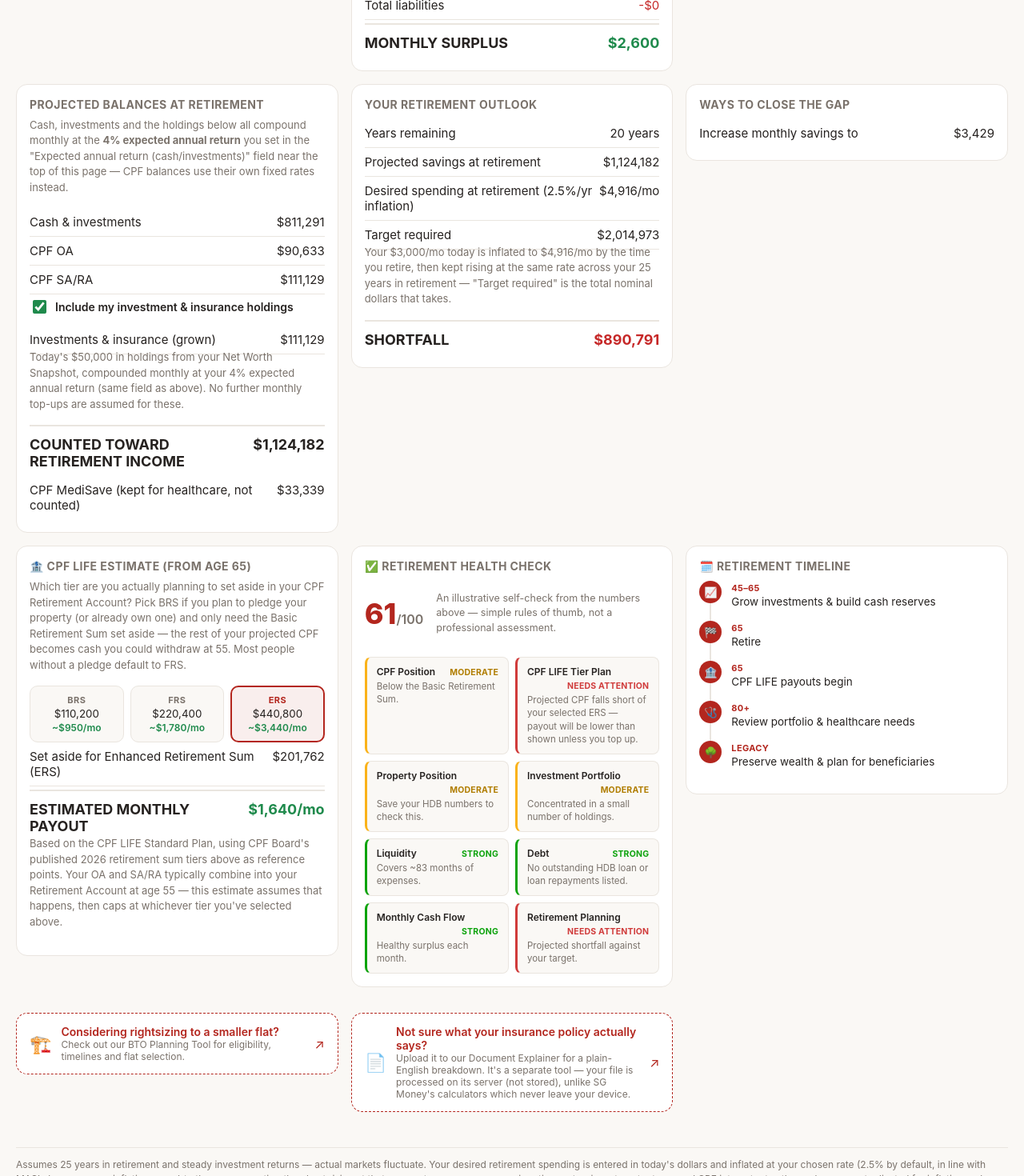
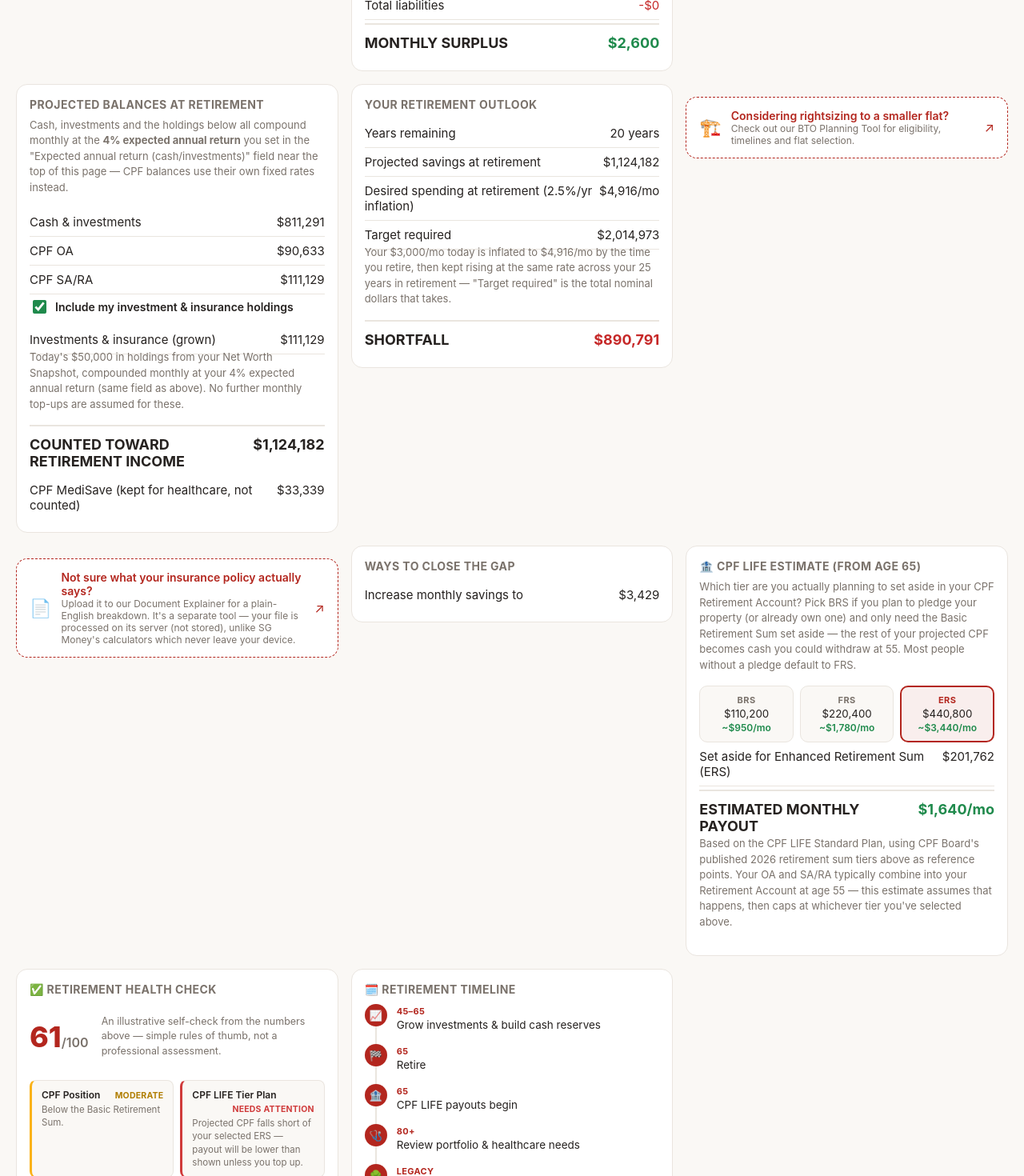
Before and after one commit to macmelvin/SG-Money-CPF-HDB-Calculator, a React (Vite) app: page /retirement-calculator in a window 1280 px wide. Shown: the part 1200-2670 px from the top of the page at 80% size. Built offline with nearby package versions, Linux system fonts and the light colour scheme.

Commit message:
Move promos under Retirement Outlook

```diff
--- a/src/calculators/RetirementCalculator.tsx
+++ b/src/calculators/RetirementCalculator.tsx
@@ -631,6 +631,13 @@ export default function RetirementCalculator() {
         />
       </ResultCard>
 
+      <BtoPromo
+        title="Considering rightsizing to a smaller flat?"
+        desc="Check out our BTO Planning Tool for eligibility, timelines and flat selection."
+      />
+
+      <DocToolsPromo />
+
       {!result.onTrack && (
         <ResultCard title="Ways to close the gap">
           <ResultRow label="Increase monthly savings to" value={formatSgd(result.suggestedMonthlySavings)} />
@@ -715,13 +722,6 @@ export default function RetirementCalculator() {
         </div>
       </ResultCard>
 
-      <BtoPromo
-        title="Considering rightsizing to a smaller flat?"
-        desc="Check out our BTO Planning Tool for eligibility, timelines and flat selection."
-      />
-
-      <DocToolsPromo />
-
       <Disclaimer>
         Assumes 25 years in retirement and steady investment returns — actual markets fluctuate. Your desired
         retirement spending is entered in today's dollars and inflated at your chosen rate (2.5% by default, in
```
